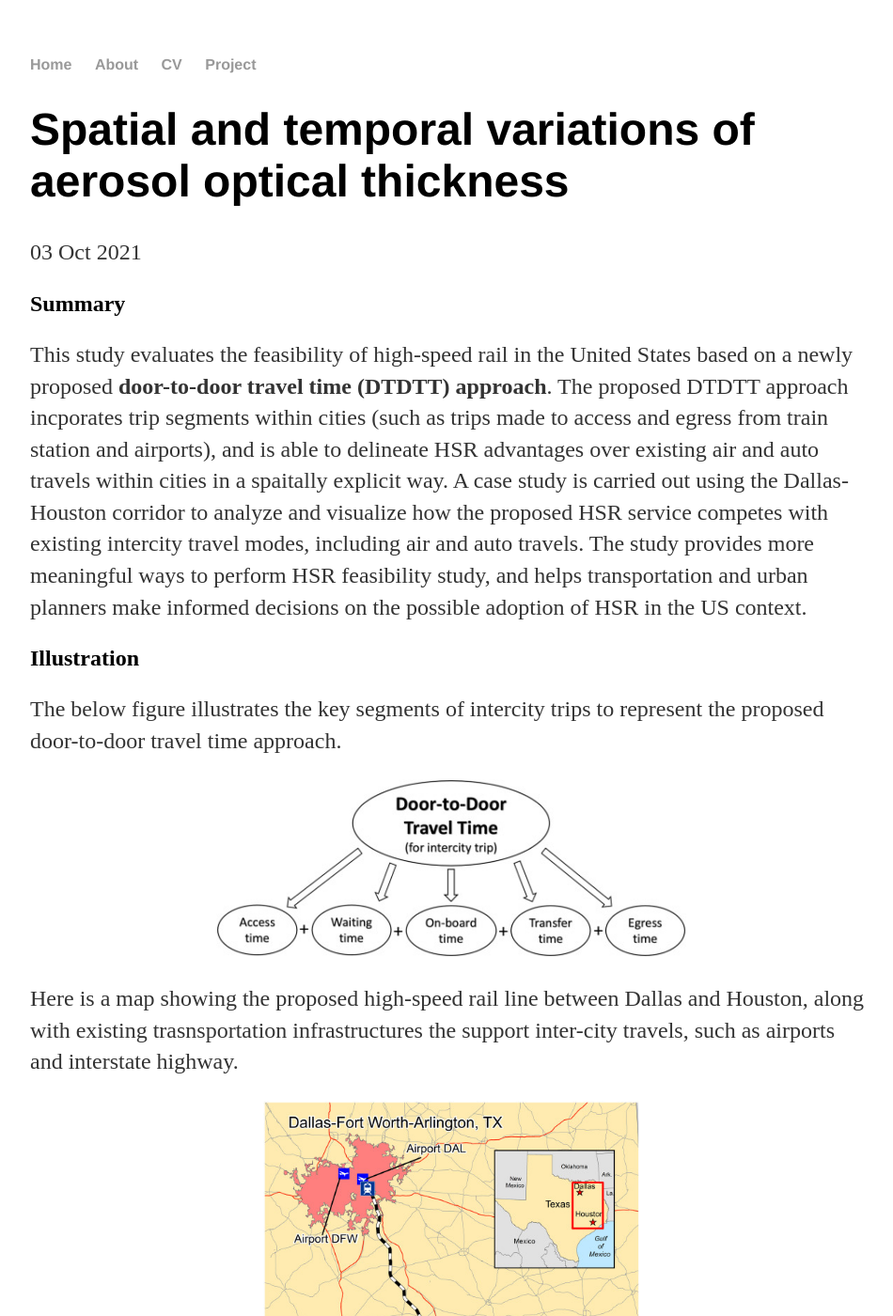
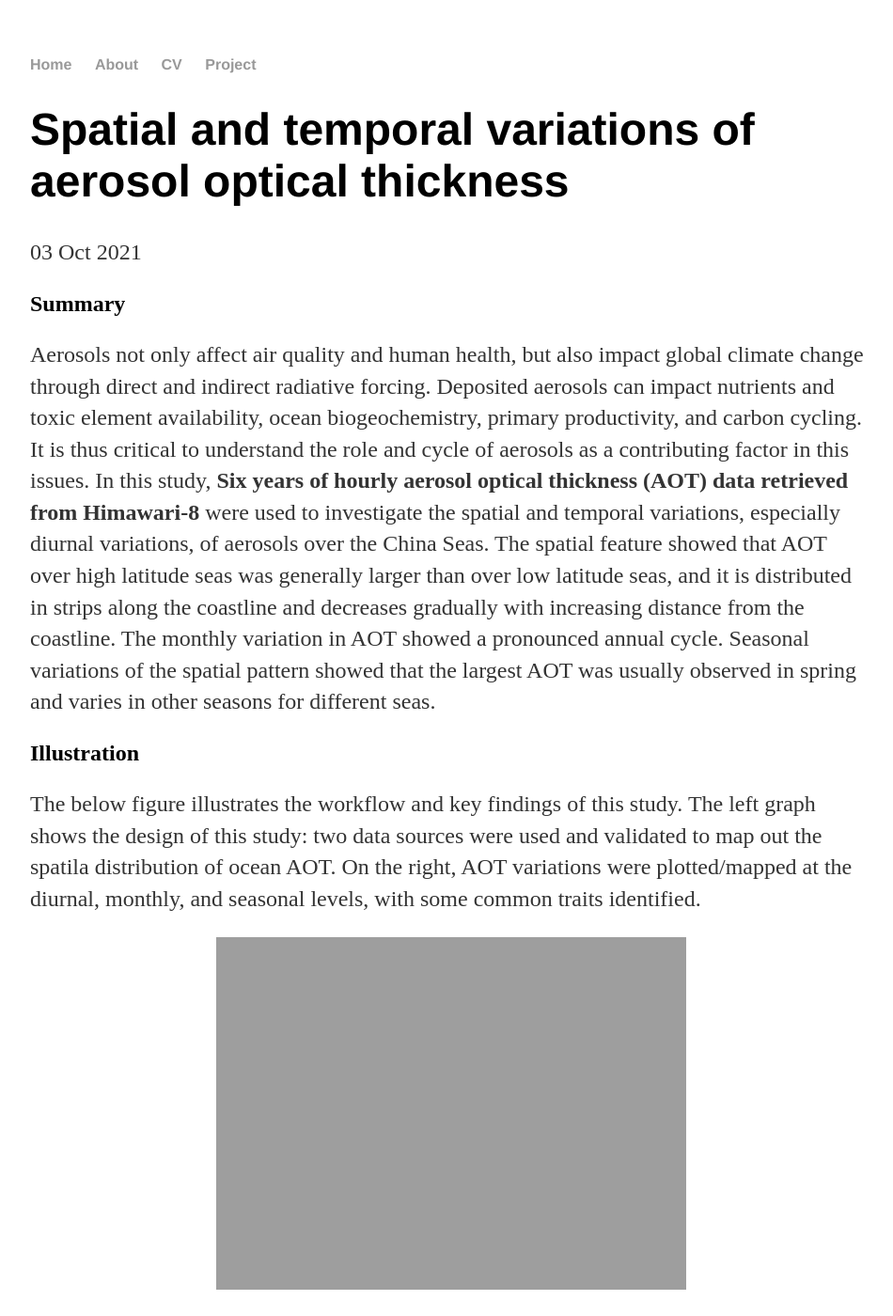
Before and after one commit to yun-zhao/yun-zhao.github.io, a Jekyll site: the page built from _posts/2021-10-03-yun-zhao-Aerosol.md, in a window 1280 px wide and 1400 px high. Shown: the whole window at 94% size, without its empty margins (160-1110 px from the left). Built offline with Jekyll 4.4.1, drawn with Linux system fonts in a browser that asks for light colours; some of the changed text lies outside the part shown.

Commit message:
Update 2021-10-03-yun-zhao-Aerosol.md

```diff
--- a/_posts/2021-10-03-yun-zhao-Aerosol.md
+++ b/_posts/2021-10-03-yun-zhao-Aerosol.md
@@ -6,30 +6,25 @@ thumb: "https://yun-zhao.github.io/Proj_File/Aerosol.jpg"
 ---
 
 ## Summary
-This study evaluates the feasibility of high-speed rail in the United States based on a newly proposed **door-to-door travel time (DTDTT) approach**. The proposed DTDTT approach incporates trip segments within cities (such as trips made to access and egress from train station and airports), and is able to delineate HSR advantages over existing air and auto travels within cities in a spaitally explicit way.  A case study is carried out using the Dallas-Houston corridor to analyze and visualize how the proposed HSR service competes with existing intercity travel modes, including air and auto travels. The study provides more meaningful ways to perform HSR feasibility study, and helps transportation and urban planners make informed decisions on the possible adoption of HSR in the US context.
+Aerosols not only affect air quality and human health, but also impact global climate change through direct and indirect radiative forcing. Deposited aerosols can impact nutrients and toxic element availability, ocean biogeochemistry, primary productivity, and carbon cycling. It is thus critical to understand the role and cycle of aerosols as a contributing factor in this issues. In this study, **Six years of hourly aerosol optical thickness (AOT) data retrieved from Himawari-8** were used to investigate the spatial and temporal variations, especially diurnal variations, of aerosols over the China Seas. The spatial feature showed that AOT over high latitude seas was generally larger than over low latitude seas, and it is distributed in strips along the coastline and decreases gradually with increasing distance from the coastline. The monthly variation in AOT showed a pronounced annual cycle. Seasonal variations of the spatial pattern showed that the largest AOT was usually observed in spring and varies in other seasons for different seas.
 
 ## Illustration
 
-The below figure illustrates the key segments of intercity trips to represent the proposed door-to-door travel time approach.
+The below figure illustrates the workflow and key findings of this study. The left graph shows the design of this study: two data sources were used and validated to map out the spatila distribution of ocean AOT. On the right, AOT variations were plotted/mapped at the diurnal, monthly, and seasonal levels, with some common traits identified.
 
 <div style="text-align:center">
-  <img src="https://yun-zhao.github.io/Proj_File/HSR-1.jpg" alt="Description of the image" width="500">
+  <img src="https://yun-zhao.github.io/Proj_File/aerosol-1.jpg" alt="Description of the image" width="500">
 </div>
 
 
-Here is a map showing the proposed high-speed rail line between Dallas and Houston, along with existing trasnsportation infrastructures the support inter-city travels, such as airports and interstate highway.
+The below scatter plots shows the hourly level 3 Himalaya8_AOT and AERONET data at different stations for data validation purposes.
 
 <div style="text-align:center">
-  <img src="https://yun-zhao.github.io/Proj_File/HSR-2.jpg" alt="Description of the image" width="400">
+  <img src="https://yun-zhao.github.io/Proj_File/aerosol-2.jpg" alt="Description of the image" width="400">
 </div>
 
-This below figure is an visualization of produced by the proposed method, showing advantages of different travel modes in Houston.  Red area indicates where HSR will have shorter total travel time, green area indicate areas where Airport Hobby will have advantage, and Purple indicate areas where Airport Geirge Bush will have advantage.
-
-<div style="text-align:center">
-  <img src="https://yun-zhao.github.io/Proj_File/HRS-3.jpg" alt="Description of the image" width="500">
-</div>
 
 
 ## Links
 
-For full peer-reviewed published paper, click <a href="https://www.dropbox.com/scl/fi/zlhi1owh4o3pg8tjc6nkk/HSR.pdf?rlkey=0rxopmyxipvf4k9nfej6mjvjg&dl=0" target="_blank">here.</a>
+For full peer-reviewed published paper, click <a href="https://www.dropbox.com/scl/fi/peuz508e0wpz8j2cicoy4/Aerosol.pdf?rlkey=nmud7nhcmg7vmwv728sc4lb1l&dl=0" target="_blank">here.</a>
```
